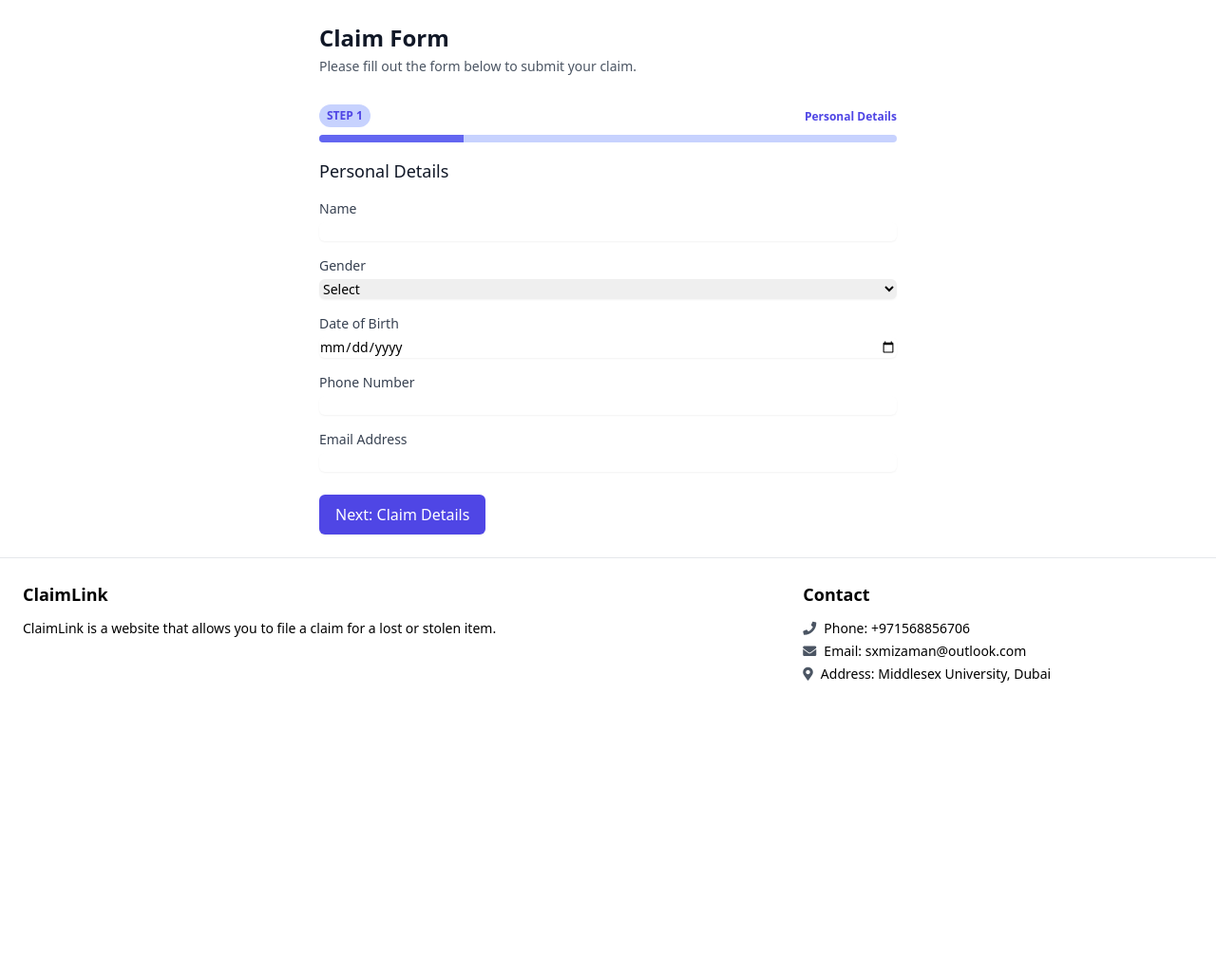
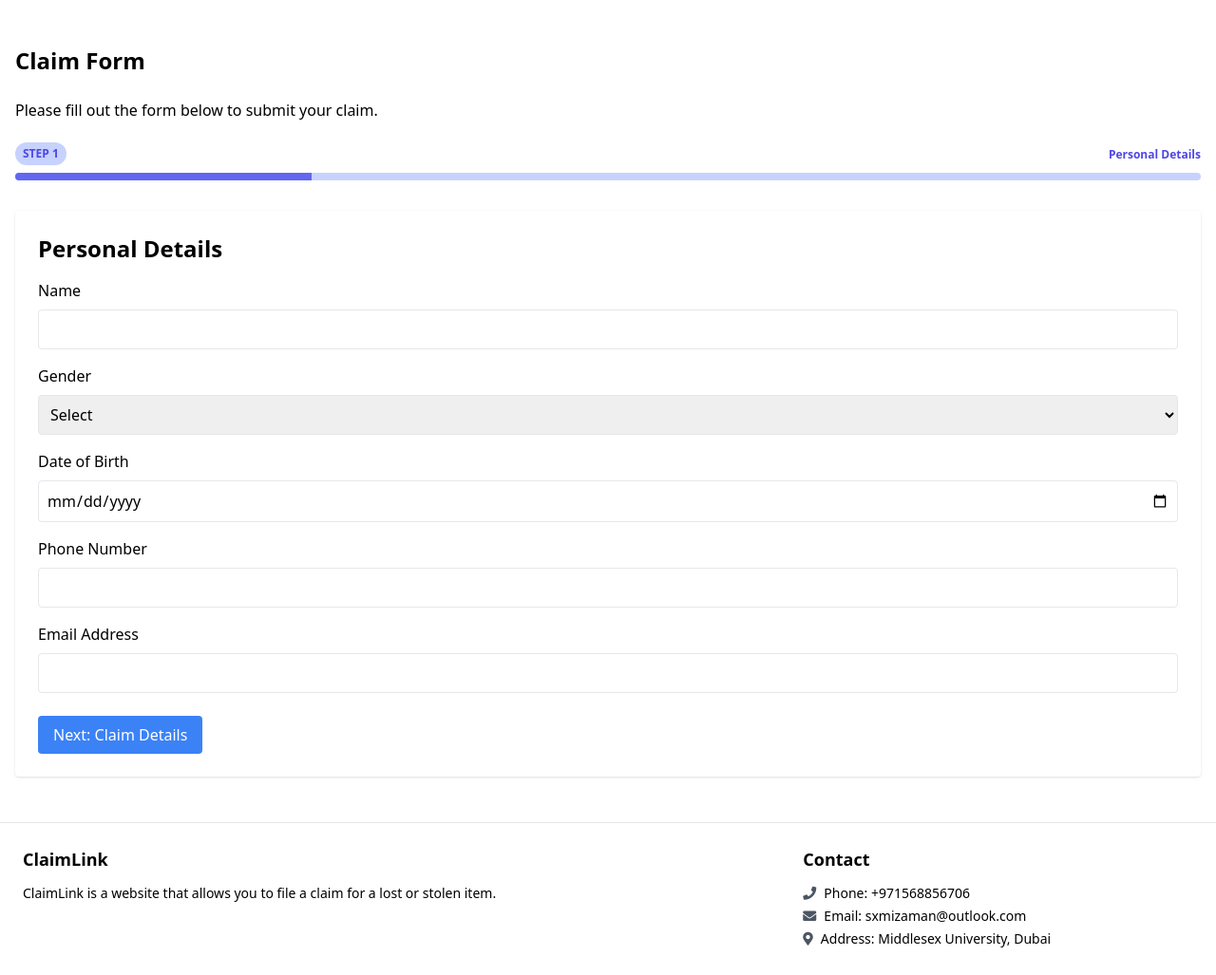
Before and after one commit to samizaman/ClaimLink, a Django app: page /personal-details/ in a window 1280 px wide. Shown: the part 81-1108 px from the top of the page at 95% size. Before the commit the page ends 800 px from the top, so only its background shows below. Run offline with Django 4.2, Linux system fonts and the light colour scheme; some libraries are stand-ins or nearby versions.

Commit message:
add confetti-js library and made the forms across consistent

```diff
--- a/templates/base.html
+++ b/templates/base.html
@@ -5,6 +5,9 @@
     <meta name="viewport" content="width=device-width, initial-scale=1.0">
 
     <script src="https://cdn.tailwindcss.com"></script>
+    <link rel="stylesheet" href="https://cdnjs.cloudflare.com/ajax/libs/font-awesome/6.0.0-beta3/css/all.min.css"
+          integrity="sha384-7l7gDp0eyniUwwAZgrzD06kc/tftFf19TOAs2zVinnD/C7E91j9yyk5//jjpt/" crossorigin="anonymous">
+
     <link rel="stylesheet" href="https://cdnjs.cloudflare.com/ajax/libs/font-awesome/5.15.3/css/all.min.css"/>
 
     <title>{% block title %}ClaimLink{% endblock %}</title>
@@ -33,6 +36,10 @@
     {% endblock %}
 </main>
 
+
+<script src="https://cdn.jsdelivr.net/npm/confetti-js@0.0.13/dist/index.min.js"></script>
+
+</body>
 <footer class="bg-white text-black">
     <hr class="border-gray-200">
     <div class="container mx-auto py-6 px-6 flex flex-col md:flex-row justify-between">
@@ -47,11 +54,11 @@
             <ul class="text-sm">
                 <li class="mb-1"><i class="fas fa-phone mr-2 text-gray-600"></i>Phone: +971568856706</li>
                 <li class="mb-1"><i class="fas fa-envelope mr-2 text-gray-600"></i>Email: sxmizaman@outlook.com</li>
-                <li class="mb-1"><i class="fas fa-map-marker-alt mr-2 text-gray-600"></i>Address: Middlesex University, Dubai</li>
+                <li class="mb-1"><i class="fas fa-map-marker-alt mr-2 text-gray-600"></i>Address: Middlesex University,
+                    Dubai
+                </li>
             </ul>
         </div>
     </div>
 </footer>
-
-</body>
 </html>
--- a/templates/personal_details.html
+++ b/templates/personal_details.html
@@ -1,13 +1,11 @@
 {% extends "base.html" %}
 
 {% block content %}
-    <div class="max-w-2xl mx-auto py-6 sm:px-6 lg:px-8">
-        <h1 class="text-2xl font-semibold text-gray-900">Claim Form</h1>
-        <p class="mt-1 text-sm text-gray-600">
-            Please fill out the form below to submit your claim.
-        </p>
-        <div class="mt-6">
-            <div class="relative pt-1">
+    <div class="container mx-auto px-4 py-12">
+        <h1 class="text-2xl font-bold mb-6">Claim Form</h1>
+        <p class="mb-4">Please fill out the form below to submit your claim.</p>
+
+        <div class="relative pt-1 mb-8">
             <div class="flex mb-2 items-center justify-between">
                 <div>
                     <span class="text-xs font-semibold inline-block py-1 px-2 uppercase rounded-full text-indigo-600 bg-indigo-200">
@@ -25,62 +23,45 @@
                      class="shadow-none flex flex-col text-center whitespace-nowrap text-white justify-center bg-indigo-500"></div>
             </div>
         </div>
-            <form method="post">
+
+        <form method="post" class="bg-white p-6 rounded shadow">
             {% csrf_token %}
-                <div>
-                    <h2 class="text-lg font-medium text-gray-900">Personal Details</h2>
-                    <div class="mt-4">
-                        <label for="name" class="block text-sm font-medium text-gray-700">Name</label>
-                        <div class="mt-1">
-                            <input type="text" name="name" id="name"
-                                   class="shadow-sm focus:ring-indigo-500 focus:border-indigo-500 block w-full sm:text-sm border-gray-300 rounded-md"
-                                   required>
+            <h2 class="text-2xl font-semibold mb-4">Personal Details</h2>
+
+            <div class="mb-4">
+                <label for="name" class="block mb-2">Name</label>
+                <input type="text" name="name" id="name" class="w-full p-2 border rounded" required>
             </div>
-                    </div>
-                    <div class="mt-4">
-                        <label for="gender" class="block text-sm font-medium text-gray-700">Gender</label>
-                        <div class="mt-1">
-                            <select name="gender" id="gender"
-                                    class="shadow-sm focus:ring-indigo-500 focus:border-indigo-500 block w-full sm:text-sm border-gray-300 rounded-md"
-                                    required>
+
+            <div class="mb-4">
+                <label for="gender" class="block mb-2">Gender</label>
+                <select name="gender" id="gender" class="w-full p-2 border rounded" required>
                     <option value="">Select</option>
                     <option value="M">Male</option>
                     <option value="F">Female</option>
                 </select>
             </div>
+
+            <div class="mb-4">
+                <label for="dob" class="block mb-2">Date of Birth</label>
+                <input type="date" name="dob" id="dob" class="w-full p-2 border rounded" required>
             </div>
-                    <div class="mt-4">
-                        <label for="dob" class="block text-sm font-medium text-gray-700">Date of Birth</label>
-                        <div class="mt-1">
-                            <input type="date" name="dob" id="dob"
-                                   class="shadow-sm focus:ring-indigo-500 focus:border-indigo-500 block w-full sm:text-sm border-gray-300 rounded-md"
-                                   required>
+
+            <div class="mb-4">
+                <label for="phone_number" class="block mb-2">Phone Number</label>
+                <input type="tel" name="phone_number" id="phone_number" class="w-full p-2 border rounded" required>
             </div>
+
+            <div class="mb-4">
+                <label for="email" class="block mb-2">Email Address</label>
+                <input type="email" name="email" id="email" class="w-full p-2 border rounded" required>
             </div>
-                    <div class="mt-4">
-                        <label for="phone_number" class="block text-sm font-medium text-gray-700">Phone Number</label>
-                        <div class="mt-1">
-                            <input type="tel" name="phone_number" id="phone_number"
-                                   class="shadow-sm focus:ring-indigo-500 focus:border-indigo-500 block w-full sm:text-sm border-gray-300 rounded-md"
-                                   required>
-                        </div>
-                    </div>
-                    <div class="mt-4">
-                        <label for="email" class="block text-sm font-medium text-gray-700">Email Address</label>
-                        <div class="mt-1">
-                            <input type="email" name="email" id="email"
-                                   class="shadow-sm focus:ring-indigo-500 focus:border-indigo-500 block w-full sm:text-sm border-gray-300 rounded-md"
-                                   required>
-                        </div>
-                    </div>
-                </div>
+
             <div class="mt-6">
-                    <button type="submit" name="next-claims-details"
-                            class="inline-flex items-center px-4 py-2 border border-transparent text-base font-medium rounded-md shadow-sm text-white bg-indigo-600 hover:bg-indigo-700 focus:outline-none focus:ring-2 focus:ring-offset-2 focus:ring-indigo-500">
+                <button type="submit" name="next-claims-details" class="bg-blue-500 text-white px-4 py-2 rounded">
                     Next: Claim Details
                 </button>
             </div>
         </form>
     </div>
-    </div>
 {% endblock %}
--- a/templates/view_claim.html
+++ b/templates/view_claim.html
@@ -3,7 +3,7 @@
 {% block title %}View Claim{% endblock %}
 
 {% block content %}
-    <div class="container mx-auto py-6">
+    <div class="container mx-auto px-4 py-12">
         <h1 class="text-2xl font-semibold text-gray-900 mb-6">View Claim</h1>
 
         <form action="{% url 'view_claim' %}" method="POST" class="bg-white p-6 rounded shadow">
```
Also changed, not shown: templates/claim_details.html (+15 -26 lines), templates/success.html (+21 -8 lines). Lines whose indentation alone changed are shown as unchanged.
